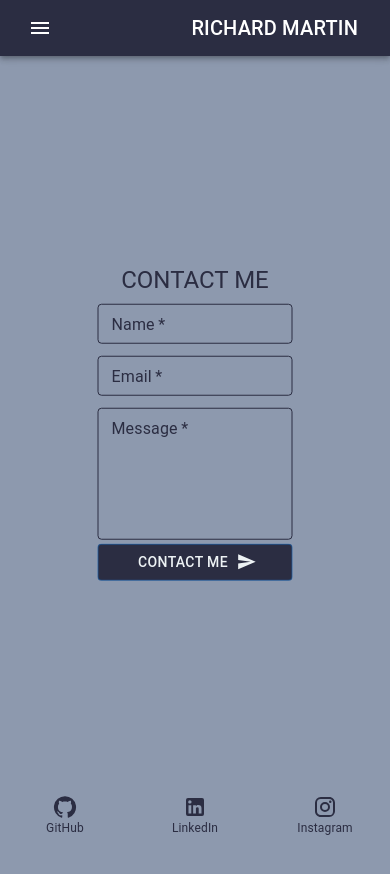
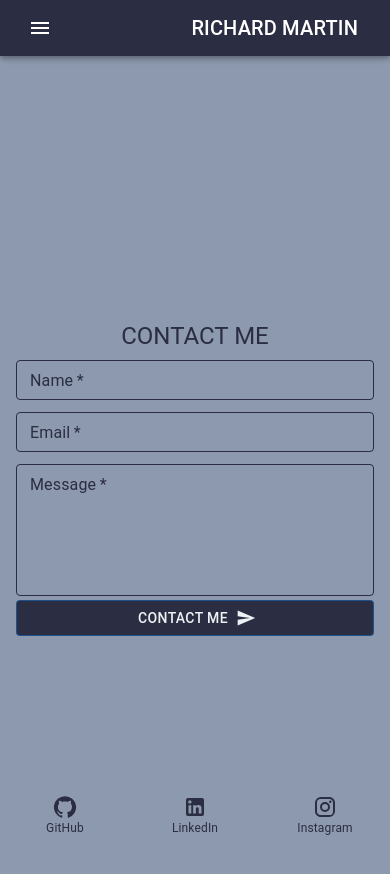
Before and after one commit to rmartin1985/Richard-Martin-portfolio, a React (Create React App) app: page /contact in a window 390 px wide. Shown: the top 874 px of the page. Before the commit the page ends 844 px from the top, so only its background shows below. Built offline with nearby package versions, Linux system fonts and the light colour scheme.

Commit message:
more tweeking on styles and breakpoints

```diff
--- a/src/components/Project/index.js
+++ b/src/components/Project/index.js
@@ -15,7 +15,7 @@ import {
 const useStyles = makeStyles({
   mainContainer: {
     background: '#8d99ae',
-    height: '100%'
+    height: '100%',
   },
   cardContainer: {
     width: '90%',
--- a/src/pages/About.js
+++ b/src/pages/About.js
@@ -1,25 +1,11 @@
 import React from "react";
 import { Grid, Box, Avatar, Container, Typography } from '@mui/material';
-// import { makeStyles } from "@material-ui/core";
 import rickAvatar from '../assets/avatar/new profile.png'
 
-// const useStyles = makeStyles({
-//     typedContainer: {
-//         position: 'absolute',
-//         top: '50%',
-//         left: '50%',
-//         transform: 'translate(-50%, -50%)',
-//         width: '100vw',
-//         zIndex: 1,
-//     }
-
-// })
-
 function About() {
-    // const classes = useStyles();
     return (
         <>
-            <Box sx={{ backgroundColor: '#8d99ae' }} py={5}>
+            <Box sx={{ height: '100%', backgroundColor: '#8d99ae' }} py={5}>
                 <Container >
                     <Grid container direction="row" justifyContent="flex-start" alignItems="center">
                         <Avatar
--- a/src/pages/Contact.js
+++ b/src/pages/Contact.js
@@ -1,26 +1,16 @@
 import React, { useState } from 'react';
-import { makeStyles, withStyles } from '@material-ui/core';
+import { withStyles } from '@material-ui/core';
 import {
   TextField,
   Typography,
   Button,
   Grid,
   Box,
-  FormHelperText
+  FormHelperText,
 } from '@mui/material';
 import SendIcon from '@mui/icons-material/Send';
 
 import { validateEmail } from '../utils/helpers';
-
-const useStyles = makeStyles(theme => ({
-  form: {
-    top: '50%',
-    left: '50%',
-    transform: 'translate(-50%, -50%)',
-    position: 'absolute'
-  },
-
-}))
 
 const InputField = withStyles({
   root: {
@@ -47,7 +37,6 @@ const InputField = withStyles({
 
 
 function ContactForm() {
-  const classes = useStyles();
   const [formState, setFormState] = useState({ name: '', email: '', message: '' });
 
   const [errorMessage, setErrorMessage] = useState('');
@@ -79,9 +68,9 @@ function ContactForm() {
   };
 
   return (
-    <Box component='div'>
-      <Grid container justifyContent='center'>
-        <Box component='form' className={classes.form} onSubmit={handleSubmit}>
+    <Box component='div' sx={{ pt: 0, mb: 5, height: '100%', backgroundColor: '#8d99ae' }} py={5}>
+        <Grid container direction='row' justifyContent="center" alignItems="center" sx={{ height: '100vh', px: 2 }}>
+          <Box component='form' onSubmit={handleSubmit}>
             <Typography variant='h5' style={{ color: '#2b2d42', textAlign: 'center', textTransform: 'uppercase' }}>
               Contact me
             </Typography>
--- a/src/pages/Resume.js
+++ b/src/pages/Resume.js
@@ -150,8 +150,8 @@ function Resume() {
                     </Grid>
                 </Grid>
             </Box>
-            <Box sx={{backgroundColor: '#8d99ae', mb: 10, pt: 5}}>
-                <Grid container direction="row" justifyContent="center" >
+            <Box sx={{backgroundColor: '#8d99ae', pt: 5}}>
+                <Grid container direction="row" justifyContent="center" sx={{ pb: 10 }}>
                     <Button
                         variant="contained"
                         component='a'
```
Lines whose indentation alone changed are shown as unchanged.
